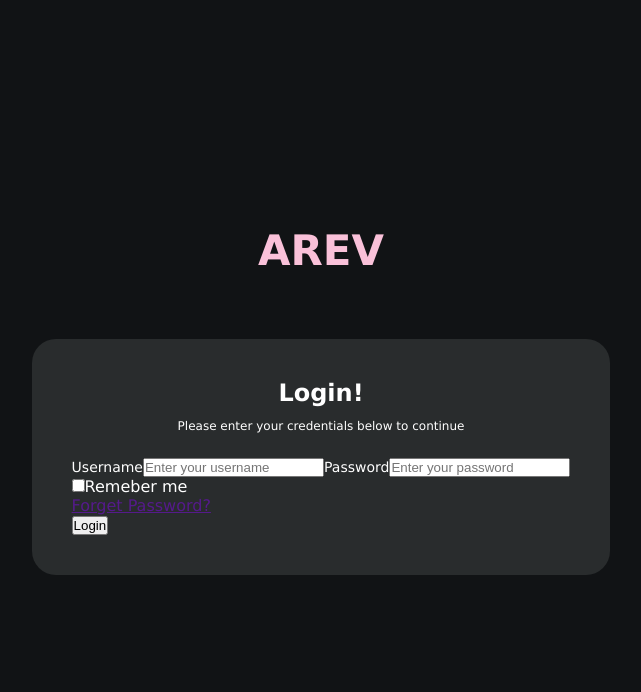
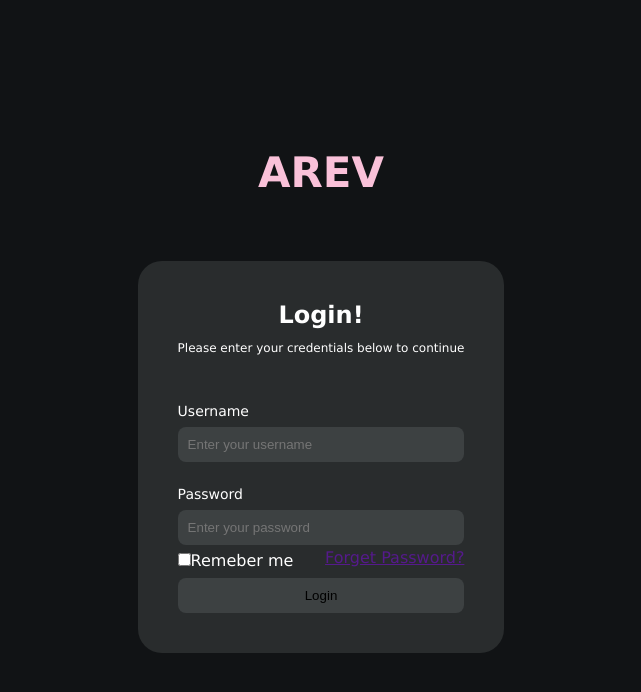
Before and after one commit to heditemani/Arev, a Next.js app in the folder hackathon-frontend/: page / in a window 1280 px wide. Shown: the top 692 px of the page, without its empty margins (319-960 px from the left). Built offline with nearby package versions, Linux system fonts and the light colour scheme.

Commit message:
style: enhance login form layout and input styling

```diff
--- a/hackathon-frontend/src/app/globals.css
+++ b/hackathon-frontend/src/app/globals.css
@@ -9,6 +9,7 @@
   --white: #fff;
   --text-color: #FAC1D9;
   --background-color-gray: #292C2D;
+  --background-color-input: #3D4142;
 }
 
 html{
--- a/hackathon-frontend/src/app/page.module.css
+++ b/hackathon-frontend/src/app/page.module.css
@@ -23,6 +23,17 @@
 }
 
 .login_form form{
+    display: flex;
+    flex-direction: column;
+
+}
+
+.login_form form input{
+    padding: 10px;
+    background-color: var(--background-color-input);
+    border: none;
+    border-radius: 8px;
+    margin-top: 8px;
 
 }
 
@@ -40,4 +51,11 @@
 
 .login_form label{
     font-size: 14px;
+    margin-top: 24px;
 }
+
+.remeber_me_section{
+    display: flex;
+    align-items: center;
+    justify-content: space-between;
+}
```
